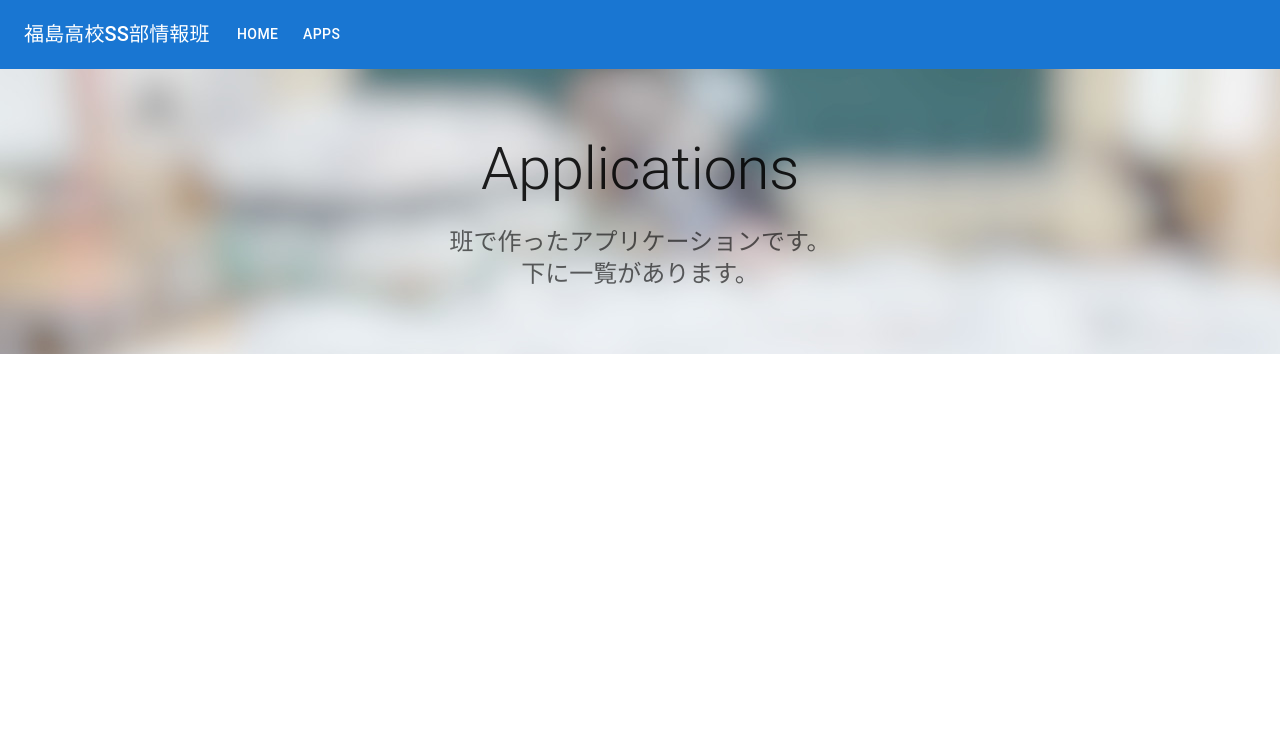
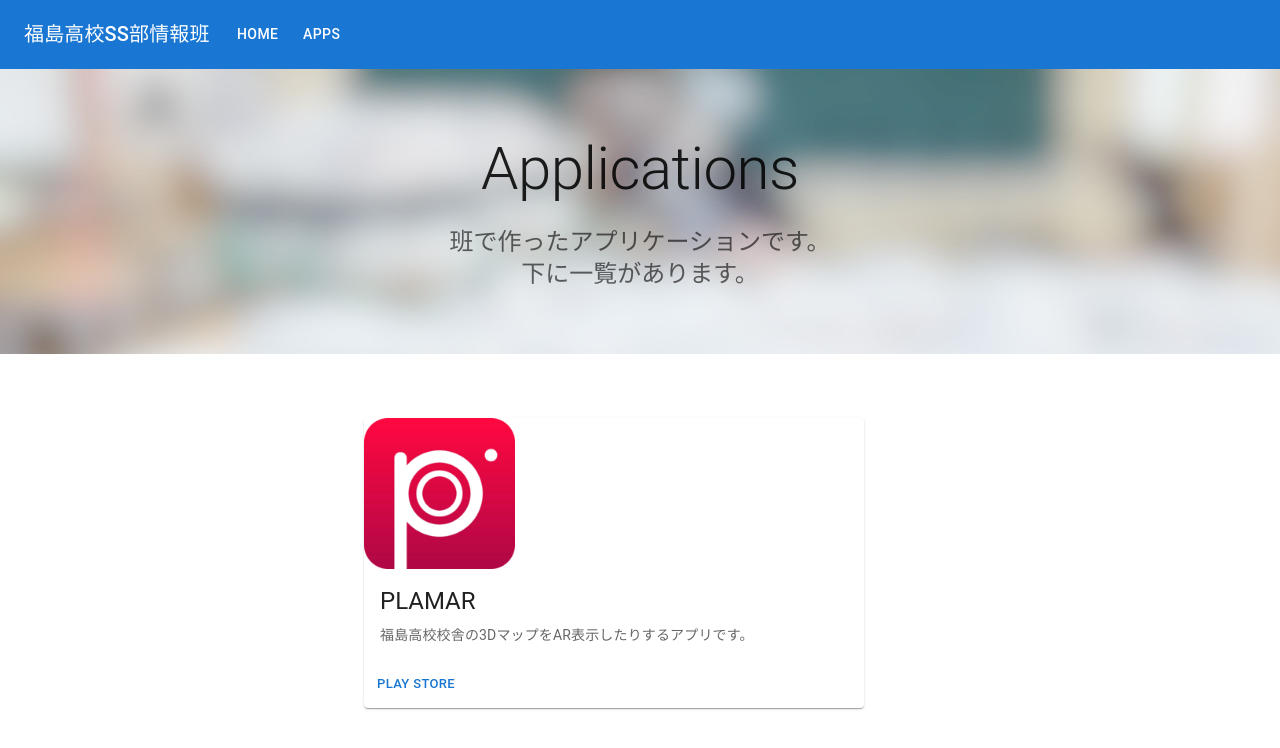
Before and after one commit to FukukouSSJouhou/FukukouSSJouhou, a React app: page / in a window 1280 px wide. Shown: the top 748 px of the page. Built offline with nearby package versions, Linux system fonts and the light colour scheme.

Commit message:
addec
plamar

```diff
--- a/src/pages/AppsPage.tsx
+++ b/src/pages/AppsPage.tsx
@@ -1,4 +1,4 @@
-import { Box, Button, Container, Stack, Typography } from "@mui/material";
+import { Box, Button, Card, CardActionArea, CardActions, CardContent, CardMedia, Container, Link, Stack, Typography } from "@mui/material";
 import * as React from "react";
 import DrawerSetkun from '../components/DrawerSetkun';
 export default function AppsPage(): React.ReactElement {
@@ -9,7 +9,7 @@ export default function AppsPage(): React.ReactElement {
         <Box
           sx={{
             bgcolor: 'background.paper',
-            backgroundImage:"url(\"images/1500x500.jpg\")",
+            backgroundImage: "url(\"images/1500x500.jpg\")",
             pt: 8,
             pb: 6,
           }}
@@ -31,7 +31,41 @@ export default function AppsPage(): React.ReactElement {
           </Container>
         </Box>
       </main>
-
+      <Box
+        sx={{
+          bgcolor: 'background.paper',
+          pt: 8,
+          pb: 6,
+        }}
+      >
+        <Container maxWidth="sm">
+          <Card sx={{ maxWidth: 500 }} >
+            <CardActionArea>
+              <CardMedia
+                component="img"
+                sx={{ width: 151 }}
+                image="/images/plamar.png"
+                alt="green iguana"
+              />
+              <CardContent>
+                <Typography gutterBottom variant="h5" component="div">
+                  PLAMAR
+                </Typography>
+                <Typography variant="body2" color="text.secondary">
+                  福島高校校舎の3DマップをAR表示したりするアプリです。
+                </Typography>
+              </CardContent>
+            </CardActionArea>
+            <CardActions>
+              <Link underline="none" href="https://market.android.com/details?id=com.PLAMAR2">
+              <Button size="small" color="primary">
+                PLAY STORE
+              </Button>
+              </Link>
+            </CardActions>
+          </Card>
+        </Container>
+      </Box>
     </DrawerSetkun>
   );
 }
```
Also changed, not shown: public/images/plamar.png (added). Lines whose indentation alone changed are shown as unchanged.
